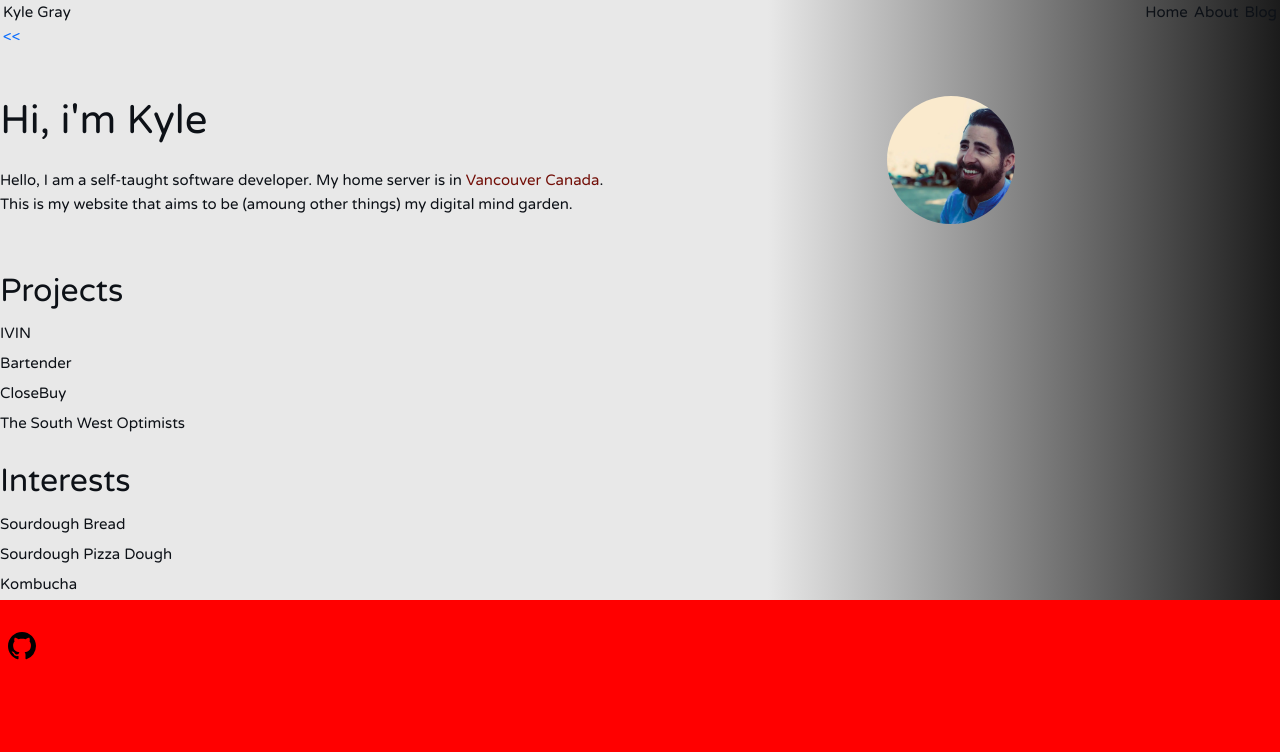
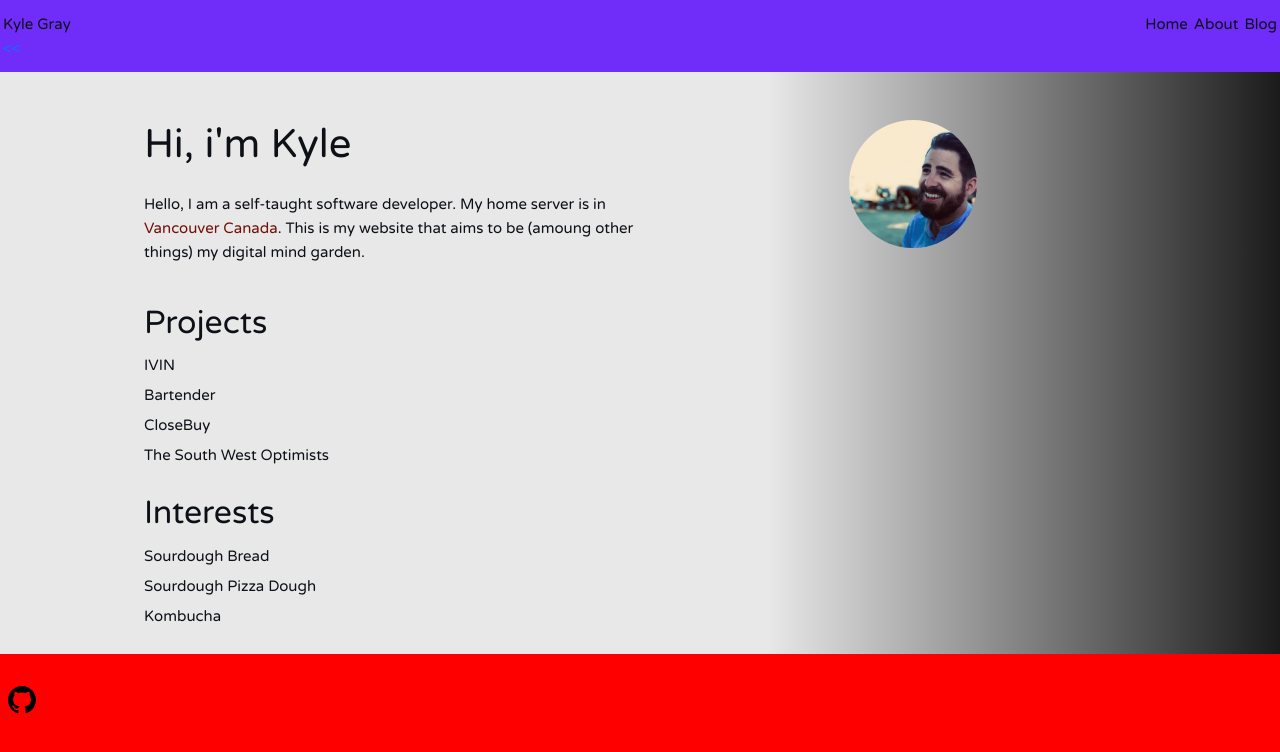
Before and after one commit to kgrayallday/kylegray.ca, a Vue app: page / in a window 1280 px wide. Shown: the top 752 px of the page. Built offline with nearby package versions, Linux system fonts and the light colour scheme.

Commit message:
add main tag and style updates

```diff
--- a/src/App.vue
+++ b/src/App.vue
@@ -8,39 +8,31 @@ import PageFooter from './components/PageFooter.vue'
   <header>
     <NavBar logoName="Kyle Gray" />
   </header>
-
+  <main>
   <RouterView />
+  </main>
   <footer>
     <PageFooter />
   </footer>
 </template>
 
 <style scoped>
-
 header {
   position: sticky;
   top:0;
+  width: 100%;
+  background: var(--kg-col-violet);
+  padding: .75rem 0;
 }
-
-nav a.router-link-exact-active {
-  color: var(--kg-fg);
+main {
+  height: 100%;
+  max-width: var(--kg-dim-width);
+  margin: auto;
 }
-
-nav a.router-link-exact-active:hover {
-  background-color: transparent;
-}
-
-nav a {
-}
-
-nav a:first-of-type {
-}
-
 footer {
-  position: absolute;
-  bottom:0px;
   width: 100%;
   height: 200px;
+  background-color: var(--kg-col-bg-acc-dark);
 }
 /* Large Screens */
 @media (min-width: 1024px) {
```
